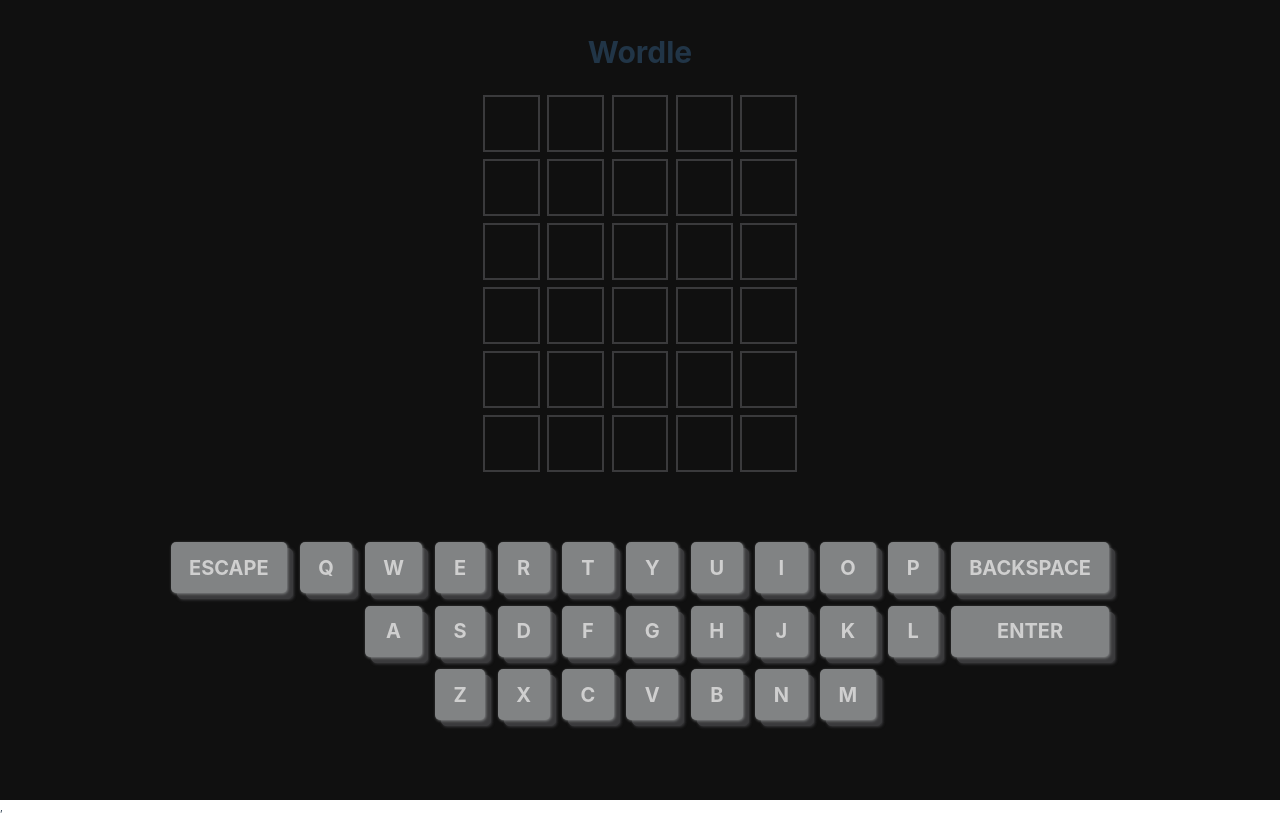
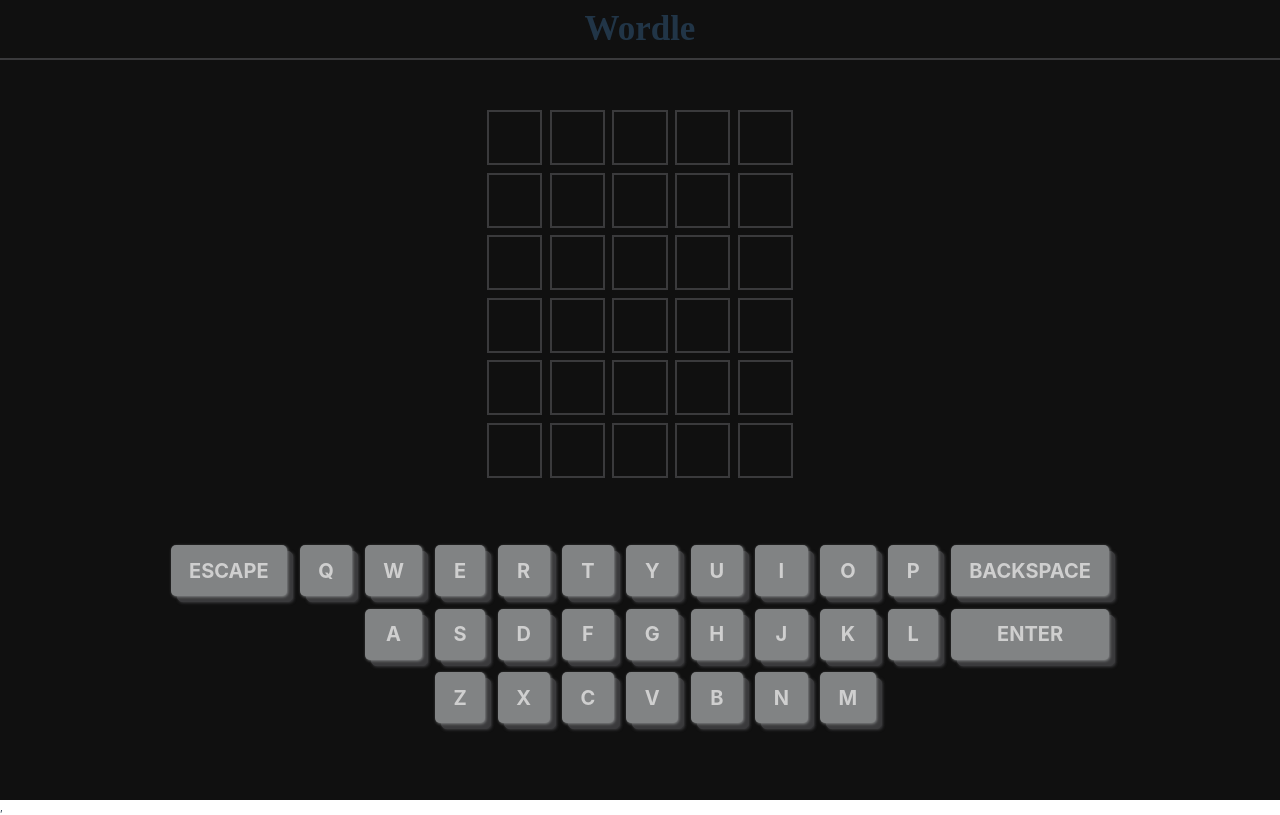
Before and after one commit to illia-sydun/wordle-app, a React (Vite) app: page / in a window 1280 px wide. Built offline with nearby package versions, Linux system fonts and the light colour scheme.

Commit message:
Add Navbar component

```diff
--- a/src/app/App.scss
+++ b/src/app/App.scss
@@ -19,7 +19,7 @@
 
 #main {
     display: grid;
-    grid-template: 1fr / 1fr;
+    grid-template: 6rem 1fr / 1fr;
     max-width: 1280px;
     margin: 0 auto;
     background-color: $background-primary;
--- a/src/app/App.tsx
+++ b/src/app/App.tsx
@@ -2,10 +2,12 @@
 
 import { GameViewAsync } from '../views/GameView';
 import { GameStoreProvider } from '@shared/stores/GameStore';
+import { Navbar } from '../components/Navbar/Navbar.tsx';
 
 const App = () => {
     return (
         <main id='main'>
+            <Navbar />
             <GameStoreProvider>
                 <GameViewAsync />
             </GameStoreProvider>
--- /dev/null
+++ b/src/components/Navbar/Navbar.module.scss
@@ -0,0 +1,17 @@
+@import '@styles';
+
+.container {
+    @include centered;
+    @include border;
+
+    border-top: unset;
+    border-left: unset;
+    border-right: unset;
+
+    & .title {
+        font-family: serif;
+        font-size: 3.5rem;
+        text-align: center;
+        margin: 0;
+    }
+}
--- /dev/null
+++ b/src/components/Navbar/Navbar.tsx
@@ -0,0 +1,9 @@
+import styles from './Navbar.module.scss';
+
+export const Navbar = () => {
+    return (
+        <header className={styles.container}>
+            <h2 className={styles.title}>Wordle</h2>
+        </header>
+    );
+};
--- a/src/shared/styles/_colors.scss
+++ b/src/shared/styles/_colors.scss
@@ -1,8 +1,8 @@
+//$white: white;
 $white: #cfcfcf;
 $black: #101010;
 
 $green: #538d4e;
-$green-l-10: lighten($green, 10%);
 
 $yellow: #b59f3b;
 
--- a/src/views/GameView/GameView.module.scss
+++ b/src/views/GameView/GameView.module.scss
@@ -2,12 +2,6 @@
 
 .container {
     @include view;
-
-    & .title {
-        font-size: 3rem;
-        text-align: center;
-        margin: 0;
-    }
 
     & .board {
         flex: 6;
--- a/src/views/GameView/GameView.tsx
+++ b/src/views/GameView/GameView.tsx
@@ -8,7 +8,6 @@
 
     return (
         <section className={styles.container}>
-            <h2 className={styles.title}>Wordle</h2>
             <div className={styles.board}>
                 <Board />
             </div>
```
